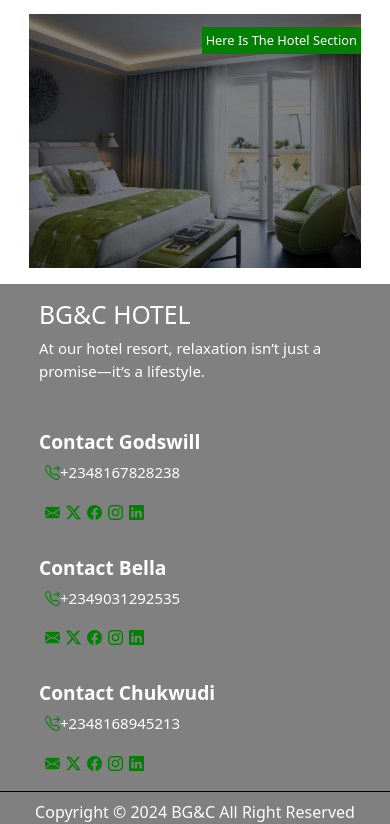
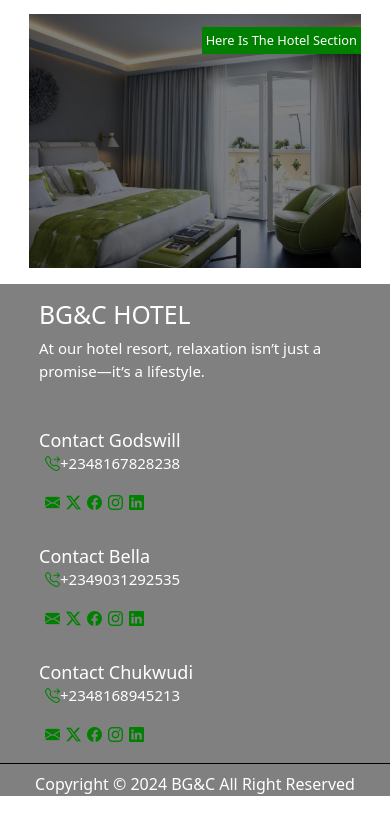
Before and after one commit to Muslimbello/Hotel-Management-System, a React (Create React App) app in the folder clients/: page / in a window 390 px wide. Shown: the part 3045-3869 px from the top of the page. After the commit the page ends 3841 px from the top, so only its background shows below. Built offline with nearby package versions, Linux system fonts and the light colour scheme; a web font is replaced by a local one.

Commit message:
change margin

```diff
--- a/clients/src/landingpage.css
+++ b/clients/src/landingpage.css
@@ -475,10 +475,11 @@
     color: green;
     padding-left: 0.4em;
     font-size: 15px;
-    margin-top: 1px;
+    margin-top: auto;
   }
-  .footer_box_card i {
+  .footer_box_card h4 {
+    font-size: large;
+    font-weight: 400;
     margin: auto;
-    padding: auto;
   }
 }
```
